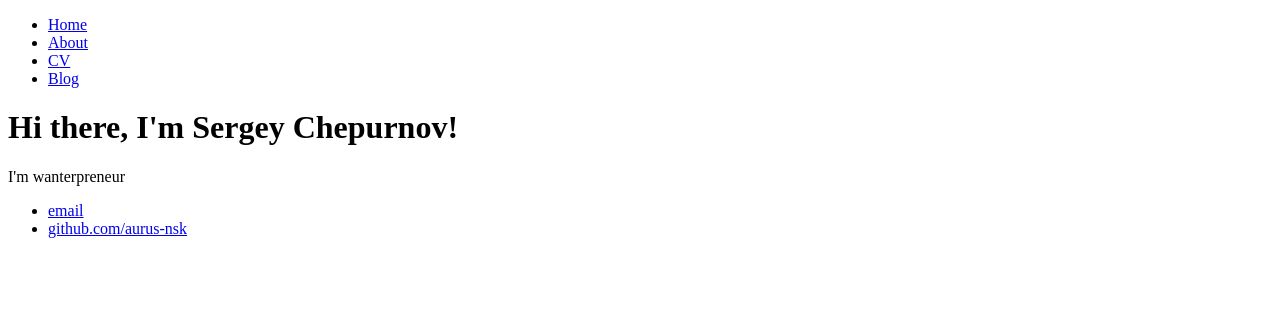
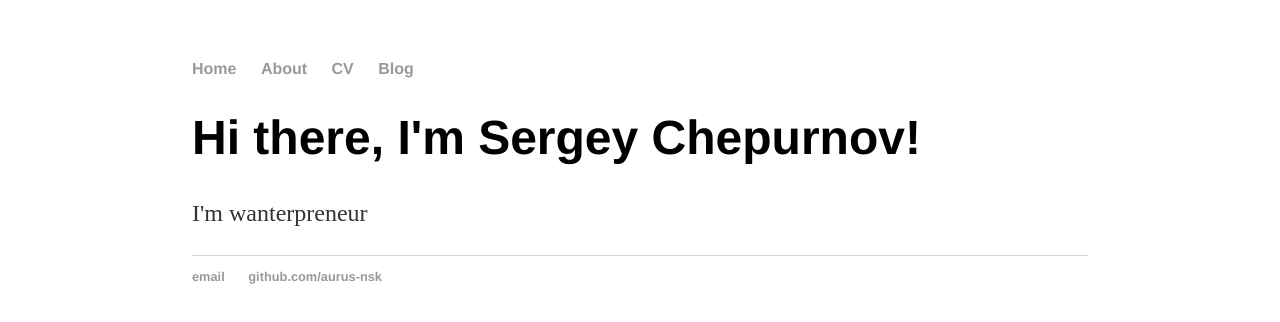
Before and after one commit to s-chepurnov/s-chepurnov.github.io, a plain HTML site: page index.html in a window 1280 px wide. Drawn offline with Linux system fonts and the light colour scheme.

Commit message:
Update index.html

```diff
--- a/index.html
+++ b/index.html
@@ -2,6 +2,8 @@
 <html>
 	<head>
 		<title>Sergey Chepurnov</title>
+		<!-- link to main stylesheet -->
+		<link rel="stylesheet" type="text/css" href="/main.css">
 	</head>
 	<body>
 		<nav>
```
